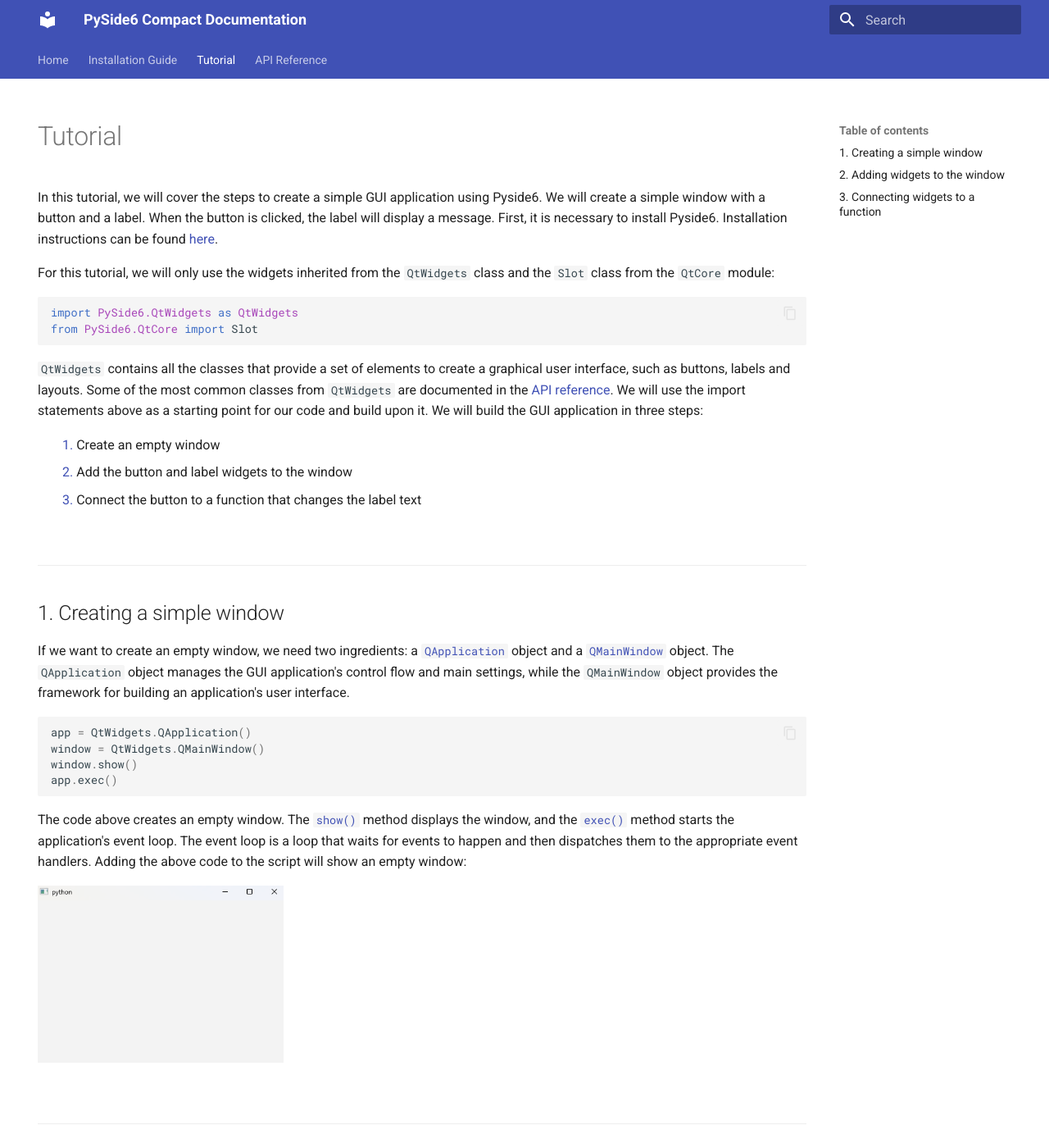
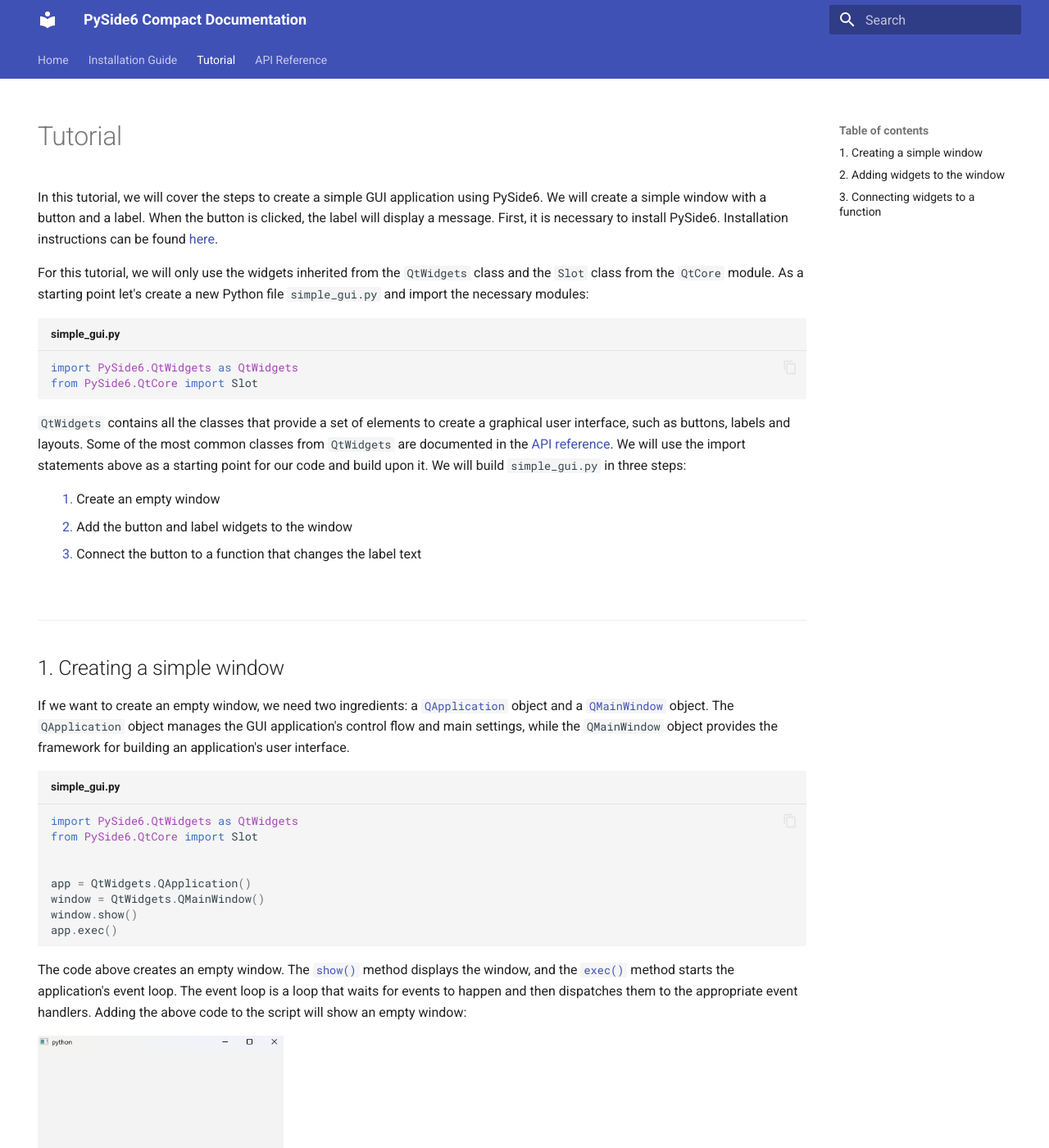
Before and after one commit to NatuurkundePracticumAmsterdam/PySide6-compact-documentation, an MkDocs documentation site: the page built from docs/tutorial.md, in a window 1280 px wide and 1400 px high. Shown: the whole window at 82% size. Built offline with MkDocs 1.6.1 and Material for MkDocs 9.7.7, drawn with Linux system fonts in a browser that asks for light colours.

Commit message:
Added title 'simple_gui.py' to the code in the tutorial

````diff
--- a/docs/tutorial.md
+++ b/docs/tutorial.md
@@ -4,17 +4,16 @@
 ---
 
 
-In this tutorial, we will cover the steps to create a simple GUI application using Pyside6. We will create a simple window with a button and a label. When the button is clicked, the label will display a message. First, it is necessary to install Pyside6. Installation instructions can be found [here](Installation_Guide.md).
+In this tutorial, we will cover the steps to create a simple GUI application using PySide6. We will create a simple window with a button and a label. When the button is clicked, the label will display a message. First, it is necessary to install PySide6. Installation instructions can be found [here](Installation_Guide.md).
 
-For this tutorial, we will only use the widgets inherited from the `QtWidgets` class and the `Slot` class from the `QtCore` module:
+For this tutorial, we will only use the widgets inherited from the `QtWidgets` class and the `Slot` class from the `QtCore` module. As a starting point let's create a new Python file `simple_gui.py` and import the necessary modules:
 
-```python
-
+``` py title="simple_gui.py"
 import PySide6.QtWidgets as QtWidgets
 from PySide6.QtCore import Slot
 ```
 
-`QtWidgets` contains all the classes that provide a set of elements to create a graphical user interface, such as buttons, labels and layouts. Some of the most common classes from `QtWidgets` are documented in the [API reference](../QtWidgets). We will use the import statements above as a starting point for our code and build upon it. We will build the GUI application in three steps:
+`QtWidgets` contains all the classes that provide a set of elements to create a graphical user interface, such as buttons, labels and layouts. Some of the most common classes from `QtWidgets` are documented in the [API reference](../QtWidgets). We will use the import statements above as a starting point for our code and build upon it. We will build `simple_gui.py` in three steps:
 
 <style>
     ul.no-bullets {
@@ -36,7 +35,10 @@
 
 If we want to create an empty window, we need two ingredients: a [`QApplication`](../QtWidgets/QApplication) object and a [`QMainWindow`](../QtWidgets/QMainWindow) object. The `QApplication` object manages the GUI application's control flow and main settings, while the `QMainWindow` object provides the framework for building an application's user interface.
 
-```python
+```python title="simple_gui.py"
+import PySide6.QtWidgets as QtWidgets
+from PySide6.QtCore import Slot
+
 
 app = QtWidgets.QApplication()
 window = QtWidgets.QMainWindow()
````
